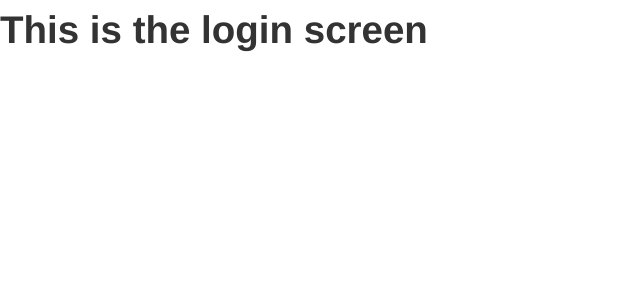
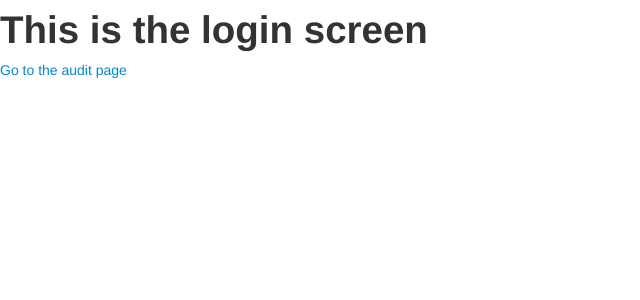
Before and after one commit to alvaromorales/truevote, a Django app: template templates/login.html in a window 1280 px wide. Shown: the top 300 px of the page, without its empty margins (0-640 px from the left). Run offline with Django 3.2, Linux system fonts and the light colour scheme; the template is opened without the code that fills it, so the values that code supplies are empty; parts of the project's set-up code (start-up, migrations or seed data) failed here and were passed over; some libraries are stand-ins or nearby versions.

Commit message:
Added a link in login to point to the main audit page

```diff
--- a/templates/login.html
+++ b/templates/login.html
@@ -9,6 +9,7 @@
 		<script type="text/javascript" src="{{ STATIC_URL }}js/bootstrap.js"></script>
 	</head>
 	<body>
-		<h1>This is the login screen<h1>
+		<h1>This is the login screen</h1>
+		<a href="/audit">Go to the audit page</a>
 	</body>
 </html>
```
